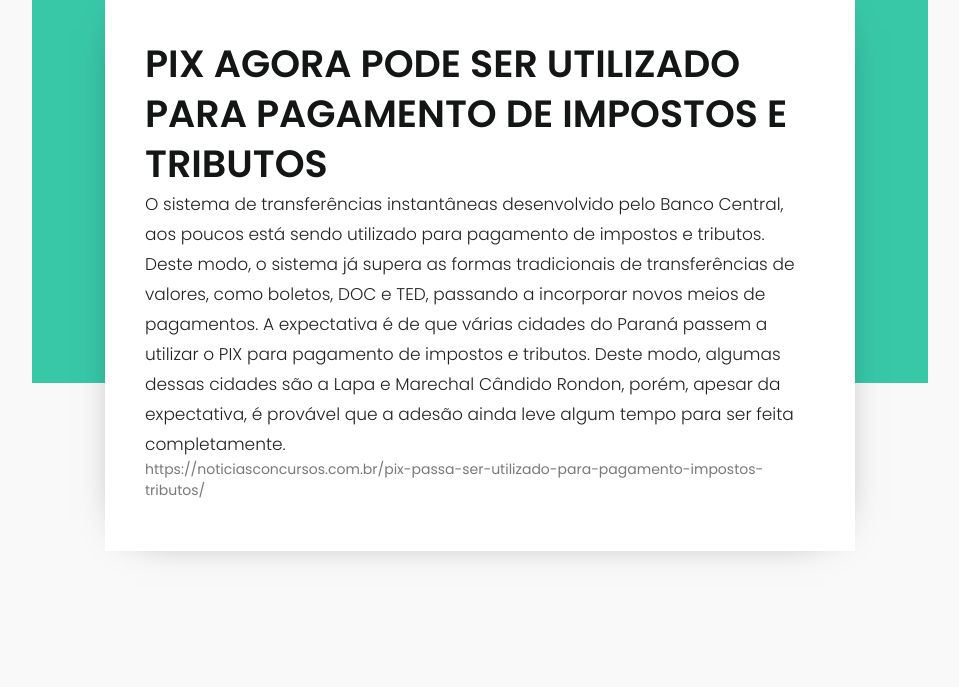
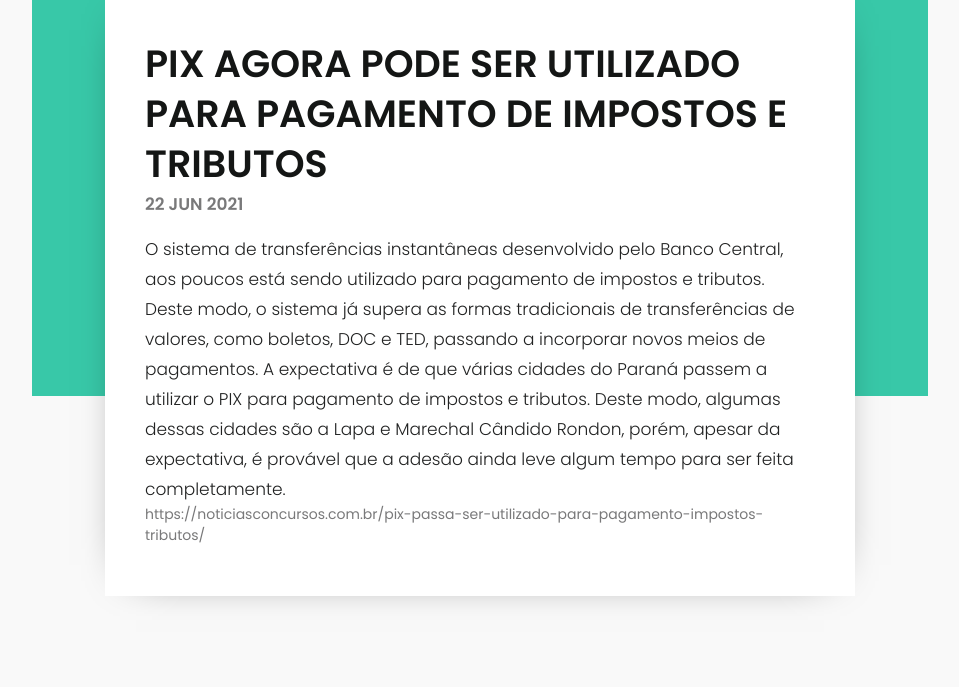
Before and after one commit to ThalysonBarrosDev/Site-Responsivo--Projeto-UniAteneu, a PHP site: page /blog.php in a window 1280 px wide. Shown: the part 2737-3424 px from the top of the page, without its empty margins (160-1119 px from the left). Run offline with PHP 8.4, Linux system fonts and the light colour scheme; some libraries are stand-ins or nearby versions.

Commit message:
Add files via upload

```diff
--- a/blog.php
+++ b/blog.php
@@ -14,13 +14,10 @@
    </head>
 
    <body class="main-layout">
-
       <div class="loader_bg">
          <div class="loader"><img src="images/loading.gif" alt="" /></div>
       </div>
-
       <header>
-
          <div class="container-fluid">
             <div class="row">
                <div class="col-lg-3 logo_section">
@@ -57,7 +54,6 @@
                </div>
             </div>
          </div>
-
       </header>
 
       <div class="Blog-bg">
@@ -74,18 +70,16 @@
 
       <div class="section layout_padding blog_blue_bg light_silver">
          <div class="container">
-
             <div class="row">
                <div class="col-md-8 offset-md-2">
                   <div class="full">
                      <div class="big_blog">
-                        <img class="img-responsive" src="https://imagens.ebc.com.br/df5YDGCc31MmnxObmYOXzZaQam8=/1170x700/smart/https://agenciabrasil.ebc.com.br/sites/default/files/thumbnails/image/pix_0411202553.jpg?itok=6jkZW2wHalt="#" />
+                        <img class="img-responsive" src="https://imagens.ebc.com.br/df5YDGCc31MmnxObmYOXzZaQam8=/1170x700/smart/https://agenciabrasil.ebc.com.br/sites/default/files/thumbnails/image/pix_0411202553.jpg?itok=6jkZW2wHalt=#"/>
                      </div>
                      <div class="blog_cont_2">
-                        <h3>BANCO CENTRAL CRIA MECANISMO DE DEVOLUÇÃO PARA VALORES NO PIX</h3><!-- TITULO DA NOTICIA-->
-                        <p class="sublittle">9 JUN 2021 </p><!-- DATA DA NOTICIA-->
-                        <p>O Banco Central editou na última terça-feira (08) a Resolução BCB n° 103, que cria o Mecanismo Especial de Devolução do PIX, que entrará em vigor no próximo dia 16 de novembro, data do primeiro aniversário do meio de pagamento eletrônico do Brasil. A criação da rotina visa padronizar os procedimentos para devolução de valores, em caso de suspeita de fraude ou de falha operacional nos sistemas das operadoras.</p><!-- TEXTO DA NOTICIA-->
-
+                        <h3>BANCO CENTRAL CRIA MECANISMO DE DEVOLUÇÃO PARA VALORES NO PIX</h3>
+                        <p class="sublittle">9 JUN 2021 </p>
+                        <p>O Banco Central editou na última terça-feira (08) a Resolução BCB n° 103, que cria o Mecanismo Especial de Devolução do PIX, que entrará em vigor no próximo dia 16 de novembro, data do primeiro aniversário do meio de pagamento eletrônico do Brasil. A criação da rotina visa padronizar os procedimentos para devolução de valores, em caso de suspeita de fraude ou de falha operacional nos sistemas das operadoras.</p>
                         <h5 class="grey_font">https://www.tecmundo.com.br/mercado/218922-banco-central-cria-mecanismo-especial-devolver-valores-pix.htm</h5>
                      </div>
                   </div>
@@ -96,7 +90,6 @@
 
       <div class="section layout_padding blog_blue_bg light_silver">
          <div class="container">
-
             <div class="row">
                <div class="col-md-8 offset-md-2">
                   <div class="full">
@@ -104,15 +97,10 @@
                         <img class="img-responsive" src="https://www.contabeis.com.br/assets/img/news/n_46855_92d19e9626e3e23c23bfa1f6dcdc1837.jpg?v=1619269201" alt="#" />
                      </div>
                      <div class="blog_cont_2">
-                        <h3>PIX: BANCOS SERAM OBRIGADOS A OFERECER SERVIÇO DE AGENDAMENTO</h3><!-- TITULO DA NOTICIA-->
-                        <p class="sublittle">23 MAIO 2021</p><!-- DATA DA NOTICIA-->
-                        <p>Instituições financeiras que disponibilizam o PIX como modalidade de pagamento terão que implementar uma nova função até o dia 1º de setembro de 2021.
-
-                           Essa é a nova data limite estabelecida pelo Banco Central para que todos os participante implementem o Pix Agendado, uma forma de envio de dinheiro em datas posteriores com o horário escolhido por você, bastando ter apenas a chave do destinatário e selecionar uma data.
-
-                           Por enquanto, a medida até existe, mas é facultativa para quem já tiver a estrutura pronta para oferecer a função. O prazo agora vale para que todos os bancos "façam os ajustes necessários no sistema e interfaces", de acordo com a Agência Brasil.</p><!-- TEXTO DA NOTICIA-->
-
-                           <h5 class="grey_font">https://www.tecmundo.com.br/mercado/216074-bancos-obrigados-ofertarem-agendamento-pix.htm</h5>
+                        <h3>PIX: BANCOS SERAM OBRIGADOS A OFERECER SERVIÇO DE AGENDAMENTO</h3>
+                        <p class="sublittle">23 MAIO 2021</p>
+                        <p>Instituições financeiras que disponibilizam o PIX como modalidade de pagamento terão que implementar uma nova função até o dia 1º de setembro de 2021. Essa é a nova data limite estabelecida pelo Banco Central para que todos os participante implementem o Pix Agendado, uma forma de envio de dinheiro em datas posteriores com o horário escolhido por você, bastando ter apenas a chave do destinatário e selecionar uma data. Por enquanto, a medida até existe, mas é facultativa para quem já tiver a estrutura pronta para oferecer a função. O prazo agora vale para que todos os bancos "façam os ajustes necessários no sistema e interfaces", de acordo com a Agência Brasil.</p>
+                        <h5 class="grey_font">https://www.tecmundo.com.br/mercado/216074-bancos-obrigados-ofertarem-agendamento-pix.htm</h5>
                         </div>
                   </div>
                </div>
@@ -122,7 +110,6 @@
 
       <div class="section layout_padding blog_blue_bg light_silver">
          <div class="container">
-
             <div class="row">
                <div class="col-md-8 offset-md-2">
                   <div class="full">
@@ -130,14 +117,11 @@
                         <img class="img-responsive" src="https://www.holmesdoc.com.br/wp-content/uploads/2020/10/HOLMES-Capa-de-blogpost-PIX.png" alt="#" />
                      </div>
                      <div class="blog_cont_2">
-                        <h3>PIX AGORA PODE SER UTILIZADO PARA PAGAMENTO DE IMPOSTOS E TRIBUTOS</h3><!-- TITULO DA NOTICIA--
-                        <p class="sublittle">22 JUN 2021</p><!-- DATA DA NOTICIA-->
-                        <p>O sistema de transferências instantâneas desenvolvido pelo Banco Central, aos poucos está sendo utilizado para pagamento de impostos e tributos. Deste modo, o sistema já supera as formas tradicionais de transferências de valores, como boletos, DOC e TED, passando a incorporar novos meios de pagamentos.
-
-                           A expectativa é de que várias cidades do Paraná passem a utilizar o PIX para pagamento de impostos e tributos. Deste modo, algumas dessas cidades são a Lapa e Marechal Cândido Rondon, porém, apesar da expectativa, é provável que a adesão ainda leve algum tempo para ser feita completamente.
-                        </p><!-- TEXTO DA NOTICIA-->
+                        <h3>PIX AGORA PODE SER UTILIZADO PARA PAGAMENTO DE IMPOSTOS E TRIBUTOS</h3>
+                        <p class="sublittle">22 JUN 2021</p>
+                        <p>O sistema de transferências instantâneas desenvolvido pelo Banco Central, aos poucos está sendo utilizado para pagamento de impostos e tributos. Deste modo, o sistema já supera as formas tradicionais de transferências de valores, como boletos, DOC e TED, passando a incorporar novos meios de pagamentos. A expectativa é de que várias cidades do Paraná passem a utilizar o PIX para pagamento de impostos e tributos. Deste modo, algumas dessas cidades são a Lapa e Marechal Cândido Rondon, porém, apesar da expectativa, é provável que a adesão ainda leve algum tempo para ser feita completamente.
+                        </p>
                         <h5 class="grey_font">https://noticiasconcursos.com.br/pix-passa-ser-utilizado-para-pagamento-impostos-tributos/</h5>
-
                         </div>
                   </div>
                </div>
@@ -147,7 +131,6 @@
 
       <div class="section layout_padding blog_blue_bg light_silver">
          <div class="container">
-
             <div class="row">
                <div class="col-md-8 offset-md-2">
                   <div class="full">
@@ -155,13 +138,10 @@
                         <img class="img-responsive" src="https://i2.wp.com/blog.quantosobra.com.br/wp-content/uploads/2020/09/o-que-e-o-pix-quantosobra.png?fit=1065%2C599&ssl=1" alt="#" />
                      </div>
                      <div class="blog_cont_2">
-                        <h3>LIMITE PIX: ENTENDA QUANTAS TRANSAÇÕES PODEM SER FEITAS POR MÊS</h3><!-- TITULO DA NOTICIA-->
-                        <p class="sublittle">20 JUN 2021</p><!-- DATA DA NOTICIA-->
-                        <p>O Banco Central ainda não ordenou nenhuma regra limitante do número das transferências a serem feitas por cada cidadão Pessoa Física. Portanto, não existe limite do número das transações diárias, nem tampouco mensais. Ademais, também não existe limite de valor que foi imposto pela instituição federal.
-                           Contudo, alguns bancos optaram por limitar tais valores a serem enviados através do Pix. Dessa forma, cada usuário tem uma forma específica de envio/recebimento, tendo como a base limites já existentes para envio de DOCs e TEDs.
-
-Conquanto, pode-se afirmar que o usuário tem a possibilidade de enviar vários Pix, quantos desejar, dentro do mês. O fator principal que indica tal possibilidade, é que cada usuário obtém quantas chaves desejar.
-                        </p><!-- TEXTO DA NOTICIA-->
+                        <h3>LIMITE PIX: ENTENDA QUANTAS TRANSAÇÕES PODEM SER FEITAS POR MÊS</h3>
+                        <p class="sublittle">20 JUN 2021</p>
+                        <p>O Banco Central ainda não ordenou nenhuma regra limitante do número das transferências a serem feitas por cada cidadão Pessoa Física. Portanto, não existe limite do número das transações diárias, nem tampouco mensais. Ademais, também não existe limite de valor que foi imposto pela instituição federal. Contudo, alguns bancos optaram por limitar tais valores a serem enviados através do Pix. Dessa forma, cada usuário tem uma forma específica de envio/recebimento, tendo como a base limites já existentes para envio de DOCs e TEDs. Conquanto, pode-se afirmar que o usuário tem a possibilidade de enviar vários Pix, quantos desejar, dentro do mês. O fator principal que indica tal possibilidade, é que cada usuário obtém quantas chaves desejar.
+                        </p>
                         <h5 class="grey_font">https://noticiasconcursos.com.br/limite-do-pix-mensal/</h5>
                      </div>
                   </div>
@@ -172,7 +152,6 @@
 
       <div class="section layout_padding blog_blue_bg light_silver">
          <div class="container">
-
             <div class="row">
                <div class="col-md-8 offset-md-2">
                   <div class="full">
@@ -180,12 +159,10 @@
                         <img class="img-responsive" src="https://www.contabeis.com.br/assets/img/news/n_47522_88290d3a6d7bb6c82dae2dc05bec283a.jpg?v=1623951001" alt="#" title="LINK DA NOTICIA"/>
                      </div>
                      <div class="blog_cont_2">
-                        <h3>PIX GANHA PREMIO INTERNACIONAL DE INOVAÇÃO EM MEIOS DE PAGAMENTOS</h3><!-- TITULO DA NOTICIA-->
-                        <p class="sublittle">18 JUN 2021</p><!-- DATA DA NOTICIA-->
-                        <p>O Pix foi eleito o melhor sistema de pagamentos do mundo entre todos os produtos de pagamentos de Bancos Centrais, lançados nos últimos 12 meses. O sistema de pagamentos instantâneos do Banco Central do Brasil foi o vencedor na categoria "Inovação de Pagamentos" na premiação Fintech & Regtech Global Awards 2021.
-
-                           Na categoria em que o Pix ficou com o primeiro lugar, foram avaliadas iniciativas de pagamento que foram lançadas no último ano, controladas ou supervisionadas por um banco central ou outro regulador financeiro e que, com base no uso de uma nova tecnologia, resultaram em ganhos de eficiência, tanto em custos, como em velocidade, além de terem contribuído para a inclusão financeira.</p><!-- TEXTO DA NOTICIA-->
-                           <h5 class="grey_font">https://exame.com/future-of-money/pix-open-banking/pix-ganha-premio-internacional-de-inovacao-em-meios-de-pagamento/</h5>
+                        <h3>PIX GANHA PREMIO INTERNACIONAL DE INOVAÇÃO EM MEIOS DE PAGAMENTOS</h3>
+                        <p class="sublittle">18 JUN 2021</p>
+                        <p>O Pix foi eleito o melhor sistema de pagamentos do mundo entre todos os produtos de pagamentos de Bancos Centrais, lançados nos últimos 12 meses. O sistema de pagamentos instantâneos do Banco Central do Brasil foi o vencedor na categoria "Inovação de Pagamentos" na premiação Fintech & Regtech Global Awards 2021. Na categoria em que o Pix ficou com o primeiro lugar, foram avaliadas iniciativas de pagamento que foram lançadas no último ano, controladas ou supervisionadas por um banco central ou outro regulador financeiro e que, com base no uso de uma nova tecnologia, resultaram em ganhos de eficiência, tanto em custos, como em velocidade, além de terem contribuído para a inclusão financeira.</p>
+                        <h5 class="grey_font">https://exame.com/future-of-money/pix-open-banking/pix-ganha-premio-internacional-de-inovacao-em-meios-de-pagamento/</h5>
                         </div>
                   </div>
                </div>
@@ -195,7 +172,6 @@
 
       <div class="section layout_padding blog_blue_bg light_silver">
          <div class="container">
-
             <div class="row">
                <div class="col-md-8 offset-md-2">
                   <div class="full">
@@ -203,14 +179,10 @@
                         <img class="img-responsive" src="https://fintechistanbul.org/wp-content/uploads/2020/11/pix_brazil.jpg" alt="#" />
                      </div>
                      <div class="blog_cont_2">
-                        <h3>PIX: NOVO QUERIDINHO DOS BRASILEIROSS VIRA DOR DE CABEÇA PARA OS BANCOS</h3><!-- TITULO DA NOTICIA-->
-                        <p class="sublittle">22 JUN 2021</p><!-- DATA DA NOTICIA-->
-                        <p>O Pix, novo sistema de pagamento instantâneo lançado pelo Banco Central no ano passado, já caiu na graça do brasileiro por conta de sua praticidade e por ser mais barato que os tradicionais TED e DOC.
-                           Segundo dados do BC, o novo sistema tem obtido rapidamente a aceitação do público e manteve um forte CMGR (crescimento médio ponderado) tanto em volume de dinheiro (acima de 50%) quanto em número de transações (acima de 60%) desde novembro.
-
-De acordo com a XP, em relatório obtido pelo Money Times, não é novidade que o uso do Pix em transações mudaria o mercado, mas o ritmo que tem conseguido manter é excelente.
-“O Pix experimentou um forte crescimento em seu uso como ferramenta de transferência de crédito, ultrapassando o TED em número de transações em janeiro de 2020, boletos de pagamentos em março de 2021 e em abril de 2021 ultrapassando o uso de ambas as ferramentas combinadas”, apontam os analistas Marcel Campos, Matheus Odaguil e Artur Alves.
-                        </p><!-- TEXTO DA NOTICIA-->
+                        <h3>PIX: NOVO QUERIDINHO DOS BRASILEIROSS VIRA DOR DE CABEÇA PARA OS BANCOS</h3>
+                        <p class="sublittle">22 JUN 2021</p>
+                        <p>O Pix, novo sistema de pagamento instantâneo lançado pelo Banco Central no ano passado, já caiu na graça do brasileiro por conta de sua praticidade e por ser mais barato que os tradicionais TED e DOC. Segundo dados do BC, o novo sistema tem obtido rapidamente a aceitação do público e manteve um forte CMGR (crescimento médio ponderado) tanto em volume de dinheiro (acima de 50%) quanto em número de transações (acima de 60%) desde novembro. De acordo com a XP, em relatório obtido pelo Money Times, não é novidade que o uso do Pix em transações mudaria o mercado, mas o ritmo que tem conseguido manter é excelente. “O Pix experimentou um forte crescimento em seu uso como ferramenta de transferência de crédito, ultrapassando o TED em número de transações em janeiro de 2020, boletos de pagamentos em março de 2021 e em abril de 2021 ultrapassando o uso de ambas as ferramentas combinadas”, apontam os analistas Marcel Campos, Matheus Odaguil e Artur Alves.
+                        </p>
                         <h5 class="grey_font">https://www.moneytimes.com.br/amado-pelos-brasileiros-pix-vira-dor-de-cabeca-para-bancos/</h5>
                      </div>
                   </div>
@@ -223,7 +195,7 @@
          <div class="container">
              <div class="row">
                 <div class="col-md-12">
-                   <p>Copyright © 2021 - Desenvolvido por <a href="https://github.com/ThalysonBarrosDev/Site-Responsivo--Projeto-UniAteneu">Alunos UniAteneu</a></p>
+                   <p>Copyright © 2021 - Desenvolvido por <a href="https://github.com/ThalysonBarrosDev/Site-Responsivo--Projeto-UniAteneu" target="_block">Alunos UniAteneu</a></p>
                 </div>
              </div>
          </div>
--- a/contato.php
+++ b/contato.php
@@ -14,11 +14,9 @@
    </head>
 
    <body class="main-layout">
-
       <div class="loader_bg">
          <div class="loader"><img src="images/loading.gif" alt="" /></div>
       </div>
-
       <header>
          <div class="container-fluid">
             <div class="row">
@@ -112,7 +110,7 @@
          <div class="container">
             <div class="row">
                <div class="col-md-12">
-                  <p>Copyright © 2021 - Desenvolvido por <a href="https://github.com/ThalysonBarrosDev/Site-Responsivo--Projeto-UniAteneu">Alunos UniAteneu</a></p>
+                  <p>Copyright © 2021 - Desenvolvido por <a href="https://github.com/ThalysonBarrosDev/Site-Responsivo--Projeto-UniAteneu" target="_block">Alunos UniAteneu</a></p>
                </div>
             </div>
          </div>
--- a/index.php
+++ b/index.php
@@ -14,13 +14,10 @@
    </head>
 
    <body class="main-layout">
-
       <div class="loader_bg">
          <div class="loader"><img src="images/loading.gif" alt="" /></div>
       </div>
-
       <header>
-
          <div class="container-fluid">
             <div class="row">
                <div class="col-lg-3 logo_section">
@@ -57,7 +54,6 @@
                </div>
             </div>
          </div>
-
       </header>
 
       <div class="banner-slider">
@@ -177,7 +173,7 @@
          <div class="container">
             <div class="row">
                <div class="col-md-12">
-                  <p>Copyright © 2021 - Desenvolvido por <a href="https://github.com/ThalysonBarrosDev/Site-Responsivo--Projeto-UniAteneu">Alunos UniAteneu</a></p>
+                  <p>Copyright © 2021 - Desenvolvido por <a href="https://github.com/ThalysonBarrosDev/Site-Responsivo--Projeto-UniAteneu" target="_block">Alunos UniAteneu</a></p>
                </div>
             </div>
          </div>
```
Also changed, not shown: fraudes.php (+1 -7 lines), sobre.php (+2 -17 lines).
